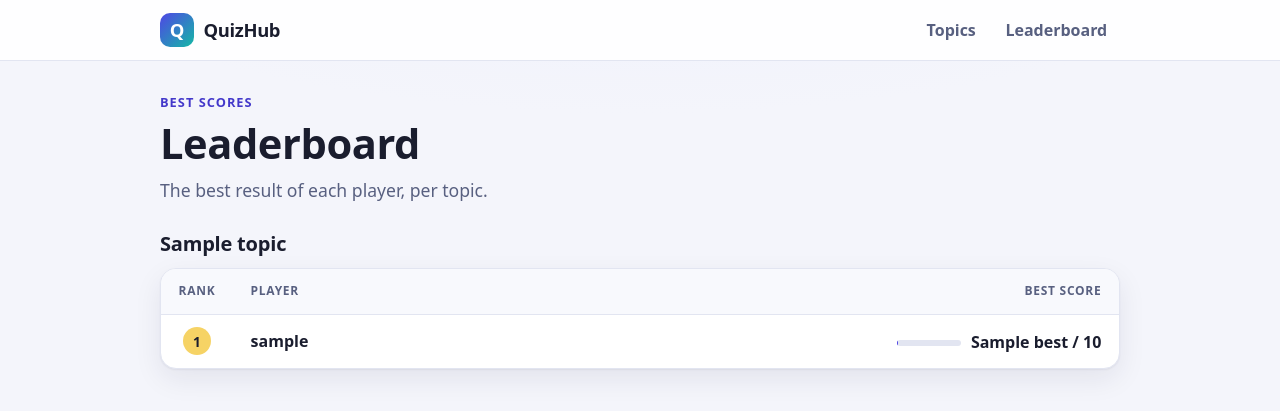
After one commit to ParvinSalahov/SE_FINAL, a Flask app: template src/templates/leaderboard.html in a window 1280 px wide. The commit adds this page. Shown: the top 411 px of the page. Run offline with Flask 3, Linux system fonts and the light colour scheme; the template is opened without the code that fills it: most values are stand-ins (such as "Sample title", 1, 10 or a date in 2020).

Commit message:
feat(ui): leaderboard.html and history.html

```diff
--- a/src/static/style.css
+++ b/src/static/style.css
@@ -526,3 +526,88 @@ input[type="text"]:focus { outline: 3px solid var(--primary); outline-offset: 1p
   background-clip: text;
   -webkit-text-fill-color: transparent;
 }
+
+/* ---------- Leaderboard and history ---------- */
+.visually-hidden {
+  position: absolute;
+  width: 1px;
+  height: 1px;
+  overflow: hidden;
+  clip: rect(0 0 0 0);
+  white-space: nowrap;
+}
+
+.board + .board { margin-top: 2rem; }
+.board-title { margin-bottom: 0.75rem; }
+
+.table-wrap {
+  overflow-x: auto;
+  background: var(--surface);
+  border: 1px solid var(--border);
+  border-radius: var(--radius);
+  box-shadow: var(--shadow);
+}
+
+.data-table {
+  width: 100%;
+  border-collapse: collapse;
+  font-variant-numeric: tabular-nums;
+}
+.data-table th,
+.data-table td {
+  padding: 0.8rem 1.1rem;
+  text-align: left;
+  white-space: nowrap;
+}
+.data-table thead th {
+  background: var(--surface-2);
+  border-bottom: 1px solid var(--border);
+  font-size: 0.75rem;
+  font-weight: 700;
+  letter-spacing: 0.06em;
+  text-transform: uppercase;
+  color: var(--muted);
+}
+.data-table tbody tr + tr td { border-top: 1px solid var(--border); }
+.data-table tbody tr:hover td { background: var(--surface-2); }
+.data-table .col-rank { width: 4.5rem; text-align: center; font-weight: 700; color: var(--muted); }
+.data-table .col-num { text-align: right; }
+.data-table .col-name { font-weight: 600; white-space: normal; overflow-wrap: break-word; }
+.data-table .col-date { color: var(--muted); }
+.nowrap { white-space: nowrap; }
+.data-table .col-action { width: 1%; text-align: right; }
+.data-table .col-action a { font-weight: 700; text-decoration: none; }
+.data-table .col-action a:hover { text-decoration: underline; }
+
+.medal {
+  display: inline-grid;
+  place-items: center;
+  width: 28px;
+  height: 28px;
+  border-radius: 50%;
+  font-size: 0.85rem;
+  color: #1a1d2e;
+}
+.medal-1 { background: #f6d365; }
+.medal-2 { background: #d7dbe6; }
+.medal-3 { background: #e7b48a; }
+
+.score-cell { display: inline-flex; align-items: center; gap: 0.6rem; font-weight: 700; }
+.score-num { min-width: 4.2em; text-align: right; }
+.meter {
+  display: inline-block;
+  width: 64px;
+  height: 6px;
+  overflow: hidden;
+  border-radius: 999px;
+  background: var(--border);
+}
+.meter span { display: block; height: 100%; border-radius: inherit; background: var(--primary); }
+
+@media (max-width: 480px) {
+  .data-table th,
+  .data-table td { padding: 0.7rem 0.55rem; }
+  .data-table .col-date { white-space: normal; }
+  .score-num { min-width: 0; }
+  .meter { display: none; }
+}
--- /dev/null
+++ b/src/templates/leaderboard.html
@@ -0,0 +1,53 @@
+{% extends "base.html" %}
+
+{% block title %}Leaderboard · QuizHub{% endblock %}
+
+{% block content %}
+<header class="page-head">
+  <p class="eyebrow">Best scores</p>
+  <h1>Leaderboard</h1>
+  <p class="lead">The best result of each player, per topic.</p>
+</header>
+
+{% if rows %}
+{# rows arrive ordered by topic, then best score; groupby keeps that order inside each topic #}
+{% for group in rows|groupby('topic') %}
+<section class="board">
+  <h2 class="board-title">{{ group.grouper }}</h2>
+  <div class="table-wrap">
+    <table class="data-table">
+      <thead>
+        <tr>
+          <th scope="col" class="col-rank">Rank</th>
+          <th scope="col">Player</th>
+          <th scope="col" class="col-num">Best score</th>
+        </tr>
+      </thead>
+      <tbody>
+        {% for row in group.list %}
+        {% set pct = (row.best * 100 / row.total)|round|int if row.total else 0 %}
+        <tr>
+          <td class="col-rank">
+            {% if loop.index <= 3 %}<span class="medal medal-{{ loop.index }}">{{ loop.index }}</span>{% else %}{{ loop.index }}{% endif %}
+          </td>
+          <td class="col-name">{{ row.nickname }}</td>
+          <td class="col-num">
+            <span class="score-cell">
+              <span class="meter" aria-hidden="true"><span style="width: {{ pct }}%"></span></span>
+              <span class="score-num">{{ row.best }} / {{ row.total }}</span>
+            </span>
+          </td>
+        </tr>
+        {% endfor %}
+      </tbody>
+    </table>
+  </div>
+</section>
+{% endfor %}
+{% else %}
+<div class="empty">
+  <p>No scores yet. Be the first on the leaderboard!</p>
+  <a class="btn btn-primary" href="{{ url_for('quiz.topics') }}">Take a quiz</a>
+</div>
+{% endif %}
+{% endblock %}
```
Also changed, not shown: src/templates/history.html (added, +51 -0 lines).
